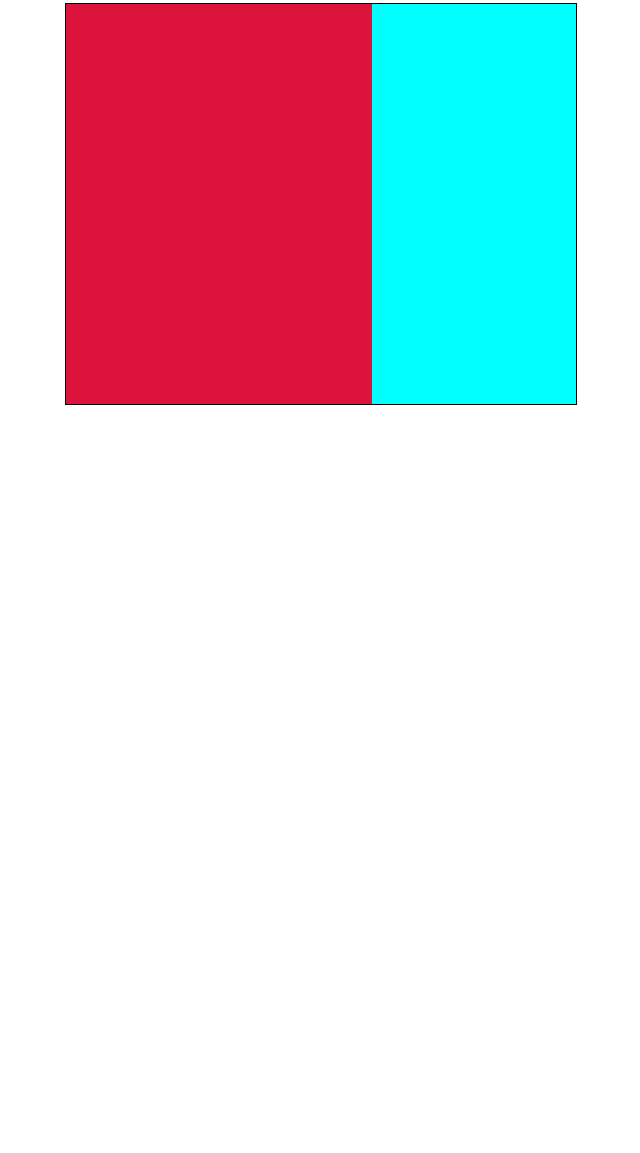
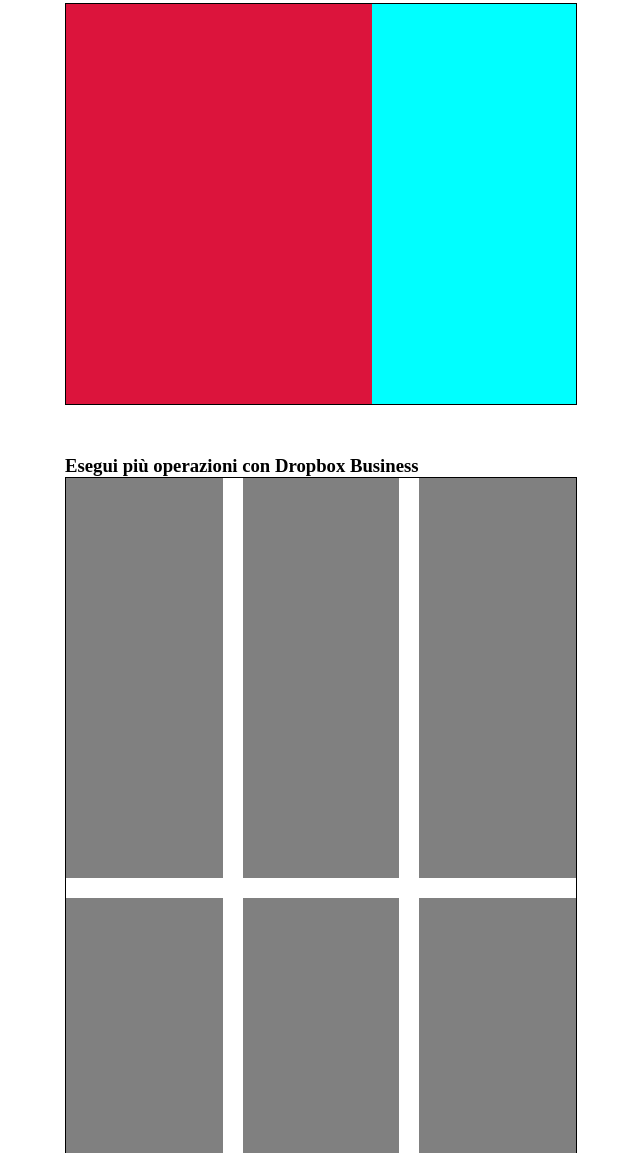
Before and after one commit to GiuseppeArgo/htmlcss-dropbox, a plain HTML site: page index.html in a window 1280 px wide. Shown: the part 1647-2800 px from the top of the page, without its empty margins (319-959 px from the left). Before the commit the page ends 2100 px from the top, so only its background shows below. Drawn offline with Linux system fonts and the light colour scheme.

Commit message:
feat: main operations section

```diff
--- a/css/style.css
+++ b/css/style.css
@@ -105,6 +105,7 @@ img {
     /* debug */
     min-height: 400px;
     border: 1px solid black;
+    margin-bottom: 50px;
 }
 
 .image-part{
@@ -120,3 +121,20 @@ img {
     background-color: cyan;
     min-height: 400px;
 }
+
+/* main content operations section */
+
+.operations-section {
+    flex-wrap: wrap;
+    justify-content: space-between;
+    gap: 20px;
+    /* debug */
+    border: 1px solid black;
+    min-height: 800px;
+}
+
+.info {
+    /* debug */
+    background-color: gray;
+    height: 400px;
+}
--- a/index.html
+++ b/index.html
@@ -26,7 +26,7 @@
         <section class="main-central-section container">
 
             <!-- card section -->
-            <section class="card-section">
+            <div class="card-section">
                 <div class="business-plan"></div>
                 <div class="card-row flex">
                     <div class="card col"></div>
@@ -34,12 +34,24 @@
                     <div class="card col"></div>
                     <div class="card row grow"></div>
                 </div>
-            </section>
+            </div>
 
-            <section class="image-section flex">
+            <div class="image-section flex">
                 <div class="image-part"></div>
                 <div class="text-part"></div>
-            </section>
+            </div>
+
+            <h3>Esegui più operazioni con Dropbox Business</h3>
+
+            <div class="operations-section flex">
+                <div class="info col"></div>
+                <div class="info col"></div>
+                <div class="info col"></div>
+                <div class="info col"></div>
+                <div class="info col"></div>
+                <div class="info col"></div>
+                <div class="info row grow"></div>
+            </div>
 
 
 
```
